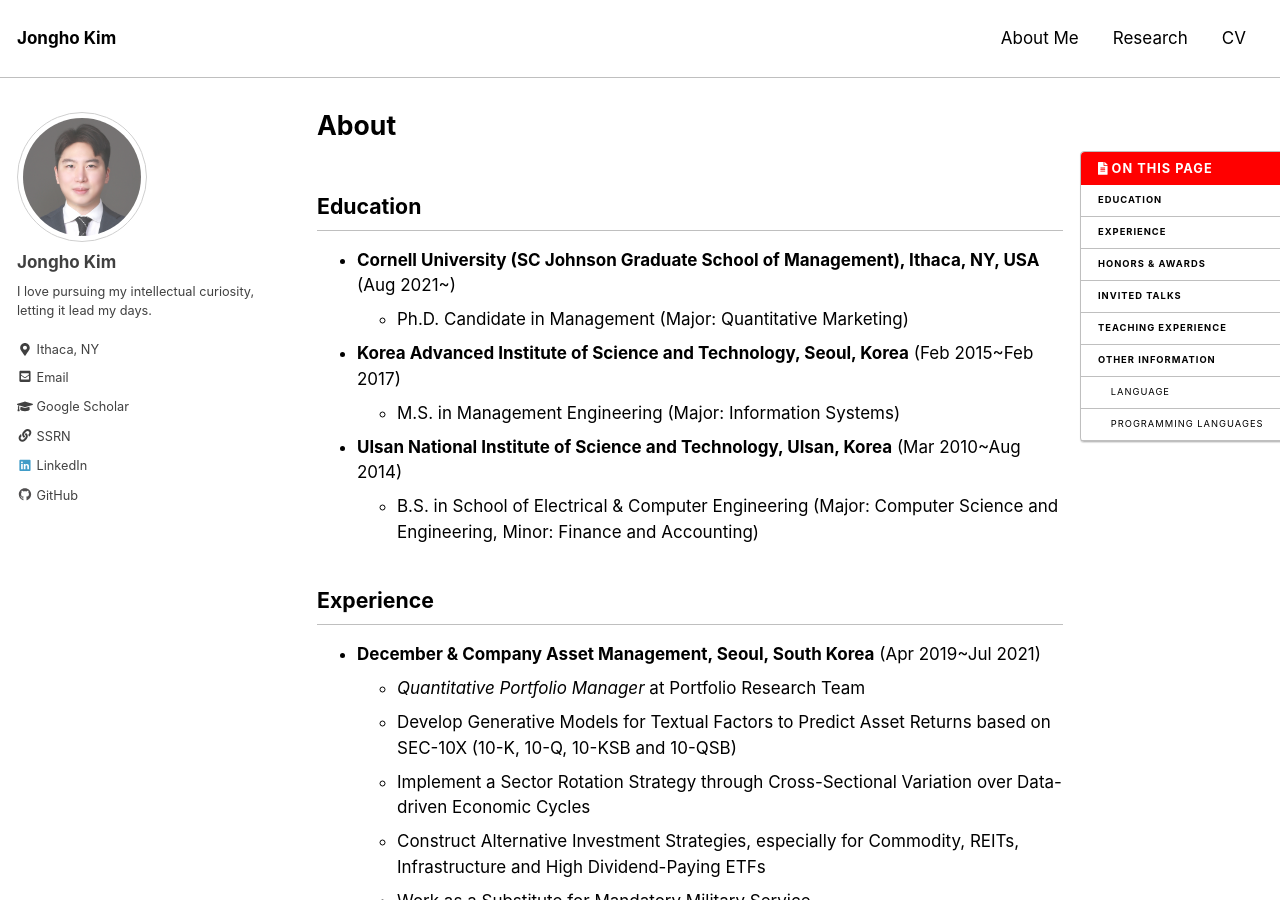
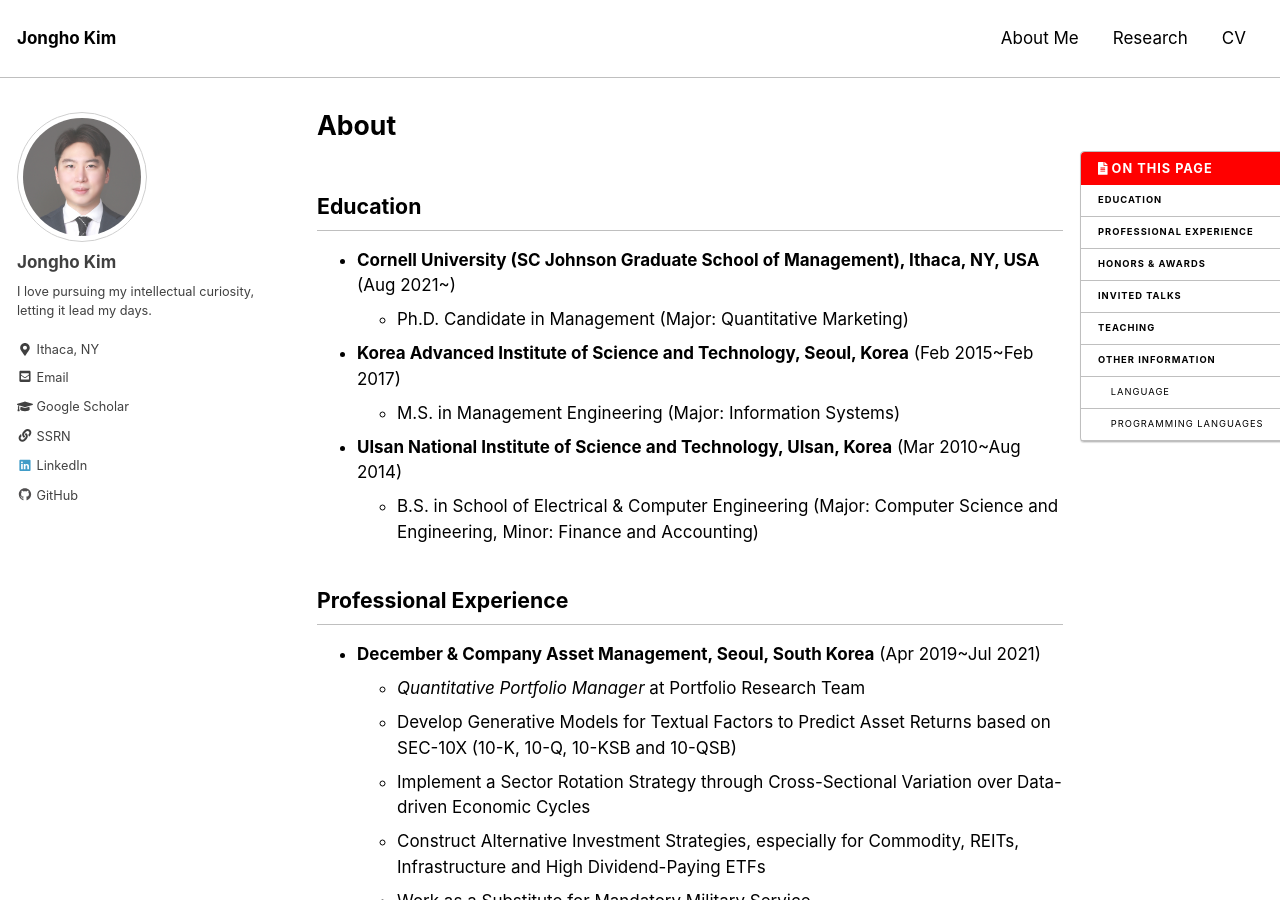
Before and after one commit to jonghkim/jonghkim.github.io, a Jekyll site: the page built from _pages/about.md, in a window 1280 px wide and 900 px high. Built offline with Jekyll 4.4.1, drawn with Linux system fonts in a browser that asks for light colours; some of the changed text lies outside the part shown.

Commit message:
update bio

```diff
--- a/_pages/about.md
+++ b/_pages/about.md
@@ -14,7 +14,7 @@ last_modified_at: 2025-11-22
 - **Ulsan National Institute of Science and Technology, Ulsan, Korea** (Mar 2010~Aug 2014)
     - B.S. in School of Electrical & Computer Engineering (Major: Computer Science and Engineering, Minor: Finance and Accounting)
 
-## Experience
+## Professional Experience
 - **December & Company Asset Management, Seoul, South Korea** (Apr 2019~Jul 2021)
     - *Quantitative Portfolio Manager* at Portfolio Research Team
     - Develop Generative Models for Textual Factors to Predict Asset Returns based on SEC-10X (10-K, 10-Q, 10-KSB and 10-QSB)
@@ -86,7 +86,7 @@ last_modified_at: 2025-11-22
 - Online Lecturer, Online Lectures about Deep Learning Models for Time Series Prediction, StudyPie (Oct 2018~Apr 2019), [[Link](https://studypie.co/)]
 - Guest Lecturer, Open Lectures about Machine Learning APIs and Crawling for Researchers in KAIST IT Management Summer Research Workshop, KAIST (Aug 2017), [[Link](https://sites.google.com/view/kaist-mis-session2017)]
 
-## Teaching Experience
+## Teaching
 <!--
 - **Ad-hoc Reviewer**
     - International Conference on Information Systems (ICIS), 2021
```
